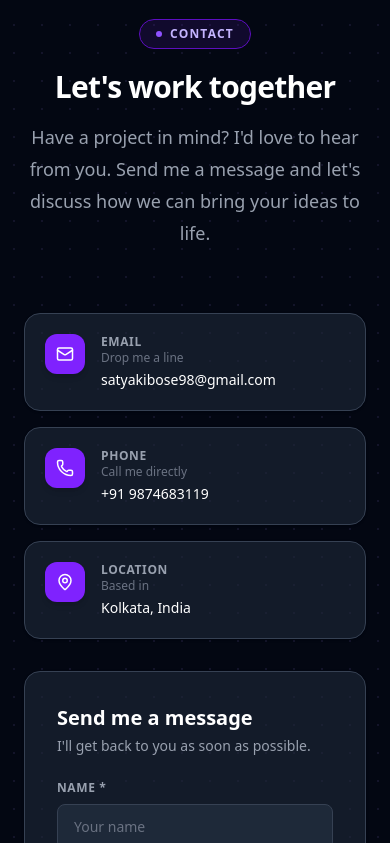
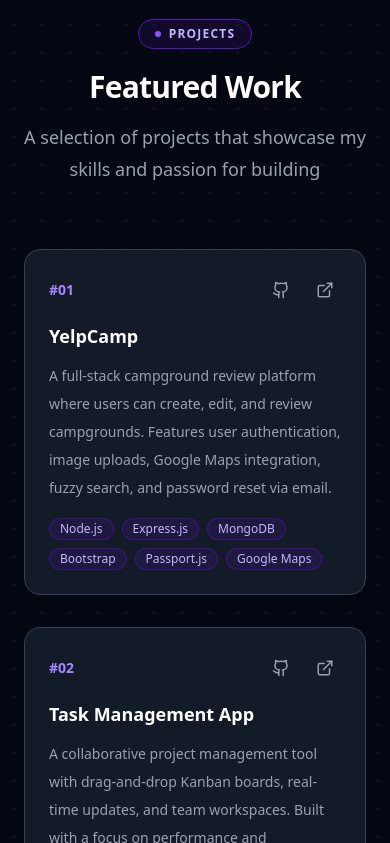
Before and after one commit to satyaki07/satyaki-portfolio, a Next.js app: page / in a window 390 px wide. Shown: the part 5761-6604 px from the top of the page. Built offline with nearby package versions, Linux system fonts and the light colour scheme.

Commit message:
add projects section

```diff
--- a/src/app/page.tsx
+++ b/src/app/page.tsx
@@ -2,6 +2,7 @@ import { Hero } from '@/components/hero';
 import { About } from '@/components/about';
 import { Experience } from '@/components/experience';
 import { Skills } from '@/components/skills';
+import { Projects } from '@/components/projects';
 import { Contact } from '@/components/contact';
 import { Footer } from '@/components/footer';
 import { AskSatyaki } from '@/components/ask-satyaki';
@@ -13,6 +14,7 @@ export default function Home() {
       <About />
       <Experience />
       <Skills />
+      <Projects />
       <Contact />
       <Footer />
       <AskSatyaki />
--- a/src/components/contact.tsx
+++ b/src/components/contact.tsx
@@ -81,7 +81,7 @@ export function Contact() {
     }`;
 
   return (
-    <section id="contact" className="relative py-16 sm:py-24 lg:py-32 bg-gray-50 dark:bg-gray-950 overflow-hidden">
+    <section id="contact" className="relative py-16 sm:py-24 lg:py-32 bg-white dark:bg-gray-900 overflow-hidden">
       {/* Dot-grid */}
       <div
         aria-hidden
--- a/src/components/navigation.tsx
+++ b/src/components/navigation.tsx
@@ -8,6 +8,7 @@ const navigation = [
   { name: 'About', href: '#about' },
   { name: 'Experience', href: '#experience' },
   { name: 'Skills', href: '#skills' },
+  { name: 'Projects', href: '#projects' },
   { name: 'Contact', href: '#contact' },
 ];
 
--- /dev/null
+++ b/src/components/projects.tsx
@@ -0,0 +1,138 @@
+'use client';
+
+import { motion } from 'framer-motion';
+import { ExternalLink, Github } from 'lucide-react';
+
+const projects = [
+  {
+    title: 'YelpCamp',
+    description:
+      'A full-stack campground review platform where users can create, edit, and review campgrounds. Features user authentication, image uploads, Google Maps integration, fuzzy search, and password reset via email.',
+    technologies: ['Node.js', 'Express.js', 'MongoDB', 'Bootstrap', 'Passport.js', 'Google Maps'],
+    liveUrl: '#',
+    githubUrl: 'https://github.com/satyaki07/YelpCamp',
+  },
+  {
+    title: 'Task Management App',
+    description:
+      'A collaborative project management tool with drag-and-drop Kanban boards, real-time updates, and team workspaces. Built with a focus on performance and accessibility.',
+    technologies: ['React', 'Node.js', 'Socket.io', 'MongoDB', 'Redux'],
+    liveUrl: '#',
+    githubUrl: '#',
+  },
+  {
+    title: 'Forkify',
+    description:
+      'A recipe search application built with modern JavaScript. Search thousands of recipes, adjust servings, bookmark favorites with localStorage persistence, and view detailed cooking instructions.',
+    technologies: ['JavaScript', 'ES6', 'Webpack', 'Babel', 'REST API'],
+    liveUrl: '#',
+    githubUrl: 'https://github.com/satyaki07/forkify',
+  },
+  {
+    title: 'Resume Analyzer',
+    description:
+      'An AI-powered web app that scores your resume against any job description. Upload a PDF resume, paste a job description, and instantly get a match score, strengths, skill gaps, and actionable suggestions — powered by Google Gemini.',
+    technologies: ['Next.js', 'TypeScript', 'Tailwind CSS', 'Google Gemini', 'pdf-parse'],
+    liveUrl: '#',
+    githubUrl: 'https://github.com/satyaki07/resume-analyzer',
+  },
+];
+
+export function Projects() {
+  return (
+    <section id="projects" className="relative py-16 sm:py-24 lg:py-32 bg-gray-50 dark:bg-gray-950 overflow-hidden">
+      {/* Dot-grid */}
+      <div
+        aria-hidden
+        className="pointer-events-none absolute inset-0 opacity-[0.22] dark:opacity-[0.1]"
+        style={{
+          backgroundImage: 'radial-gradient(circle, #a78bfa 1px, transparent 1px)',
+          backgroundSize: '28px 28px',
+        }}
+      />
+
+      <div className="relative mx-auto max-w-7xl px-6 lg:px-8">
+        {/* Header */}
+        <motion.div
+          initial={{ opacity: 0, y: 20 }}
+          whileInView={{ opacity: 1, y: 0 }}
+          transition={{ duration: 0.6 }}
+          viewport={{ once: true }}
+          className="mx-auto max-w-2xl text-center"
+        >
+          <span className="inline-flex items-center gap-2 rounded-full border border-violet-200 dark:border-violet-800 bg-violet-50 dark:bg-violet-900/20 px-4 py-1.5 text-xs font-semibold uppercase tracking-widest text-violet-700 dark:text-violet-300">
+            <span className="h-1.5 w-1.5 rounded-full bg-violet-500" />
+            Projects
+          </span>
+          <p className="mt-5 font-display text-3xl font-bold tracking-tight text-gray-900 dark:text-white sm:text-4xl">
+            Featured Work
+          </p>
+          <p className="mt-4 text-lg leading-8 text-gray-600 dark:text-gray-400">
+            A selection of projects that showcase my skills and passion for building
+          </p>
+        </motion.div>
+
+        {/* Project cards grid */}
+        <div className="mx-auto mt-16 grid max-w-7xl grid-cols-1 gap-8 md:grid-cols-2">
+          {projects.map((project, index) => (
+            <motion.div
+              key={project.title}
+              initial={{ opacity: 0, y: 24 }}
+              whileInView={{ opacity: 1, y: 0 }}
+              transition={{ duration: 0.5, delay: index * 0.1 }}
+              viewport={{ once: true }}
+              whileHover={{ y: -4, transition: { duration: 0.18 } }}
+              className="group rounded-2xl border border-gray-200 dark:border-gray-700 bg-white dark:bg-gray-800/60 p-6 shadow-sm hover:shadow-md hover:border-violet-200 dark:hover:border-violet-700/60 transition-all"
+            >
+              {/* Project number accent */}
+              <div className="mb-4 flex items-center justify-between">
+                <span className="font-display text-sm font-bold text-violet-600 dark:text-violet-400">
+                  #{String(index + 1).padStart(2, '0')}
+                </span>
+                <div className="flex gap-3">
+                  <a
+                    href={project.githubUrl}
+                    target="_blank"
+                    rel="noopener noreferrer"
+                    className="flex h-8 w-8 items-center justify-center rounded-lg text-gray-400 hover:text-white hover:bg-violet-600 dark:hover:bg-violet-500 transition-all duration-200"
+                    aria-label={`View ${project.title} source code`}
+                  >
+                    <Github className="h-4.5 w-4.5" />
+                  </a>
+                  <a
+                    href={project.liveUrl}
+                    target="_blank"
+                    rel="noopener noreferrer"
+                    className="flex h-8 w-8 items-center justify-center rounded-lg text-gray-400 hover:text-white hover:bg-violet-600 dark:hover:bg-violet-500 transition-all duration-200"
+                    aria-label={`View ${project.title} live demo`}
+                  >
+                    <ExternalLink className="h-4.5 w-4.5" />
+                  </a>
+                </div>
+              </div>
+
+              <h3 className="font-display text-lg font-semibold text-gray-900 dark:text-white">
+                {project.title}
+              </h3>
+
+              <p className="mt-3 text-sm leading-7 text-gray-600 dark:text-gray-400">
+                {project.description}
+              </p>
+
+              <div className="mt-4 flex flex-wrap gap-2">
+                {project.technologies.map((tech) => (
+                  <span
+                    key={tech}
+                    className="rounded-full bg-violet-100 dark:bg-violet-900/20 border border-violet-200 dark:border-violet-800/50 px-2.5 py-0.5 text-xs font-medium text-violet-800 dark:text-violet-300"
+                  >
+                    {tech}
+                  </span>
+                ))}
+              </div>
+            </motion.div>
+          ))}
+        </div>
+      </div>
+    </section>
+  );
+}
```
